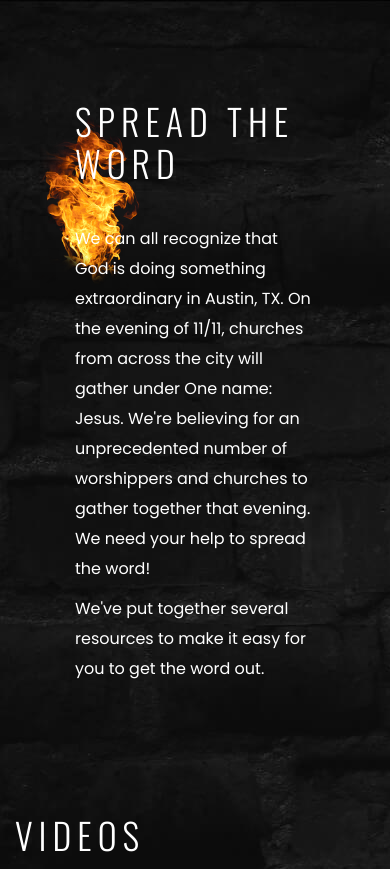
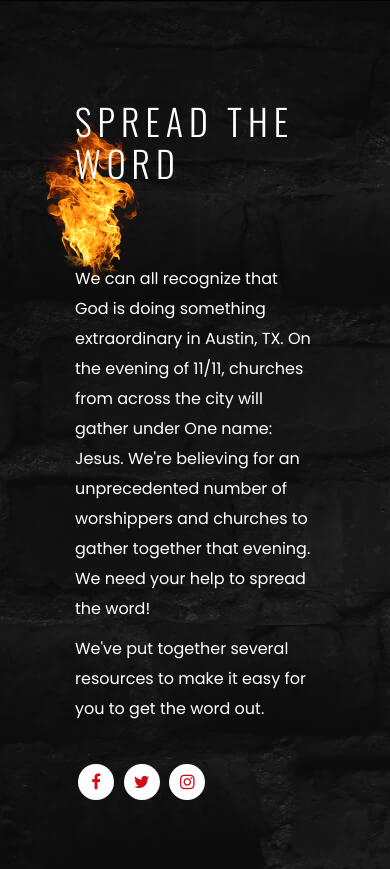
Before and after one commit to ContendChurch/capitalrevivalnight, a plain HTML site: page share.html in a window 390 px wide. Shown: the top 869 px of the page. Drawn offline with nearby package versions, Linux system fonts and the light colour scheme; a web font is replaced by a local one.

Commit message:
Fix share mobile styles

```diff
--- a/css/templatemo-style.css
+++ b/css/templatemo-style.css
@@ -280,7 +280,7 @@ footer p em {
 	}
 
 	.about h2 {
-		padding-bottom: 40px;
+		padding-bottom: 80px;
 	}
 
 	.flipper {
--- a/share.html
+++ b/share.html
@@ -44,6 +44,12 @@ http://www.templatemo.com/tm-513-avalon
                             need your help to spread the word!</p>
 
                         <p>We've put together several resources to make it easy for you to get the word out.</p>
+
+                        <ul class="social-icons">
+                            <li><a href="https://www.facebook.com/events/265766367389453/"><i class="fa fa-facebook"></i></a></li>
+                            <li><a href="https://twitter.com/just_walls"><i class="fa fa-twitter"></i></a></li>
+                            <li><a href="http://instagram.com/nowallsjustjesus"><i class="fa fa-instagram"></i></a></li>
+                        </ul>
                     </div>
                 </div>
             </div>
```
